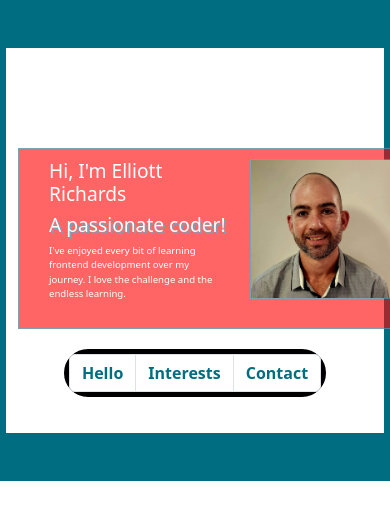
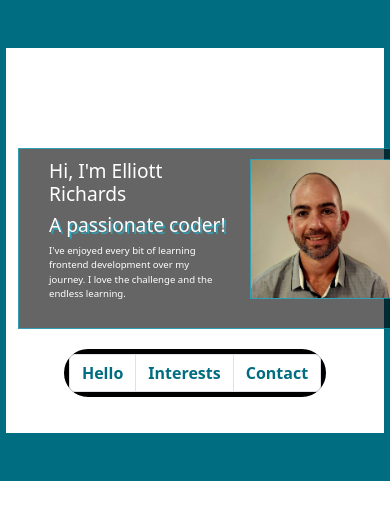
Before and after one commit to Erichards01/Elliott-Richards, a React (Create React App) app: page / in a window 390 px wide. Shown: the top 520 px of the page. Built offline with nearby package versions, Linux system fonts and the light colour scheme.

Commit message:
media query added screen

```diff
--- a/src/App.css
+++ b/src/App.css
@@ -1,6 +1,6 @@
 .aboutHeader {
   margin-top: 100px;
-  background-color: rgba(255, 0, 0, 0.603);
+  background-color: rgba(0, 0, 0, 0.603);
   color: rgb(255, 255, 255);
   max-width: 90%;
   max-height: 200px;
@@ -88,7 +88,7 @@ nav {
   padding: 20px;
 }
 
-@media (max-width: 350px) {
+@media only screen and (max-width: 350px) {
   .aboutHeader {
     max-height: 100%;
     max-width: 200px;
@@ -134,7 +134,7 @@ nav {
   }
 }
 
-@media (min-width: 350px) {
+@media only screen and (min-width: 350px) {
   .aboutHeader {
     min-width: 420px;
   }
@@ -164,7 +164,7 @@ nav {
   }
 }
 
-@media (min-width: 767px) {
+@media only screen and (min-width: 767px) {
   /* .container {
     width: 100% !important;
     height: auto !important;
--- a/src/App.js
+++ b/src/App.js
@@ -1,17 +1,10 @@
 import "./App.css";
 import React from "react";
-import { Helmet } from "react-helmet";
 
 import About from "./components/about";
 
 function App() {
   return (
-    <React.Fragment>
-      <Helmet>
-        <meta charSet="utf-8" />
-        <title>Elliott-Richards</title>
-        <meta name="viewport" content="width=device-width, initial-scale=1" />
-      </Helmet>
     <main>
       <About
         headingOne="Hi, I'm Elliott Richards"
@@ -26,7 +19,6 @@ function App() {
         linkedin="https://www.linkedin.com/in/elliott-richards01"
       />
     </main>
-    </React.Fragment>
   );
 }
 
```
Lines whose indentation alone changed are shown as unchanged.
